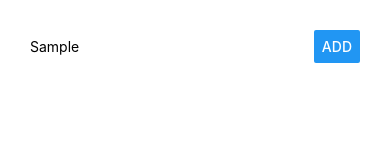
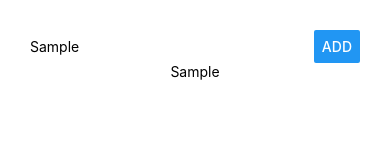
Before and after one commit to CherylFrankenfield/React-Native-Places-Tut, a React Native app: screen / in a window 390 px wide. Both pictures are taken after typing "Sample" into the empty fields and a click on the button "ADD". Shown: the top 160 px of the page. Built offline with nearby package versions, Linux system fonts and the light colour scheme.

Commit message:
Add place array and concat slices of state

```diff
--- a/App.js
+++ b/App.js
@@ -3,8 +3,9 @@
 
 export default class App extends React.Component {
   state = {
-    placeName: ''
-  }
+    placeName: '',
+    places: []
+  };
 
   placeNameChangedHandler = val => {
     this.setState({
@@ -12,7 +13,20 @@
     })
   }
 
+  placeSubmitHandler = () => {
+    if (this.state.placeName.trim() === '') {
+      return;
+    }
+    this.setState(prevState => {
+      return {
+        places: prevState.places.concat(prevState.placeName)
+      };
+    });
+  };
+
   render() {
+    const placesOutput = this.state.places.map((place, i) => <Text key={i}>{place}</Text>);
+
     return (
       <View style={styles.container}>
         <View style={styles.inputContainer}>
@@ -25,7 +39,11 @@
           <Button
             style={styles.placeButton}
             title='Add'
+            onPress={this.placeSubmitHandler}
             />
+        </View>
+        <View>
+          {placesOutput}
         </View>
       </View>
     );
```
Also changed, not shown: src/components/ListItem/ListItem.js (added), 54 other files (tests, documents, lock files or other folders).
